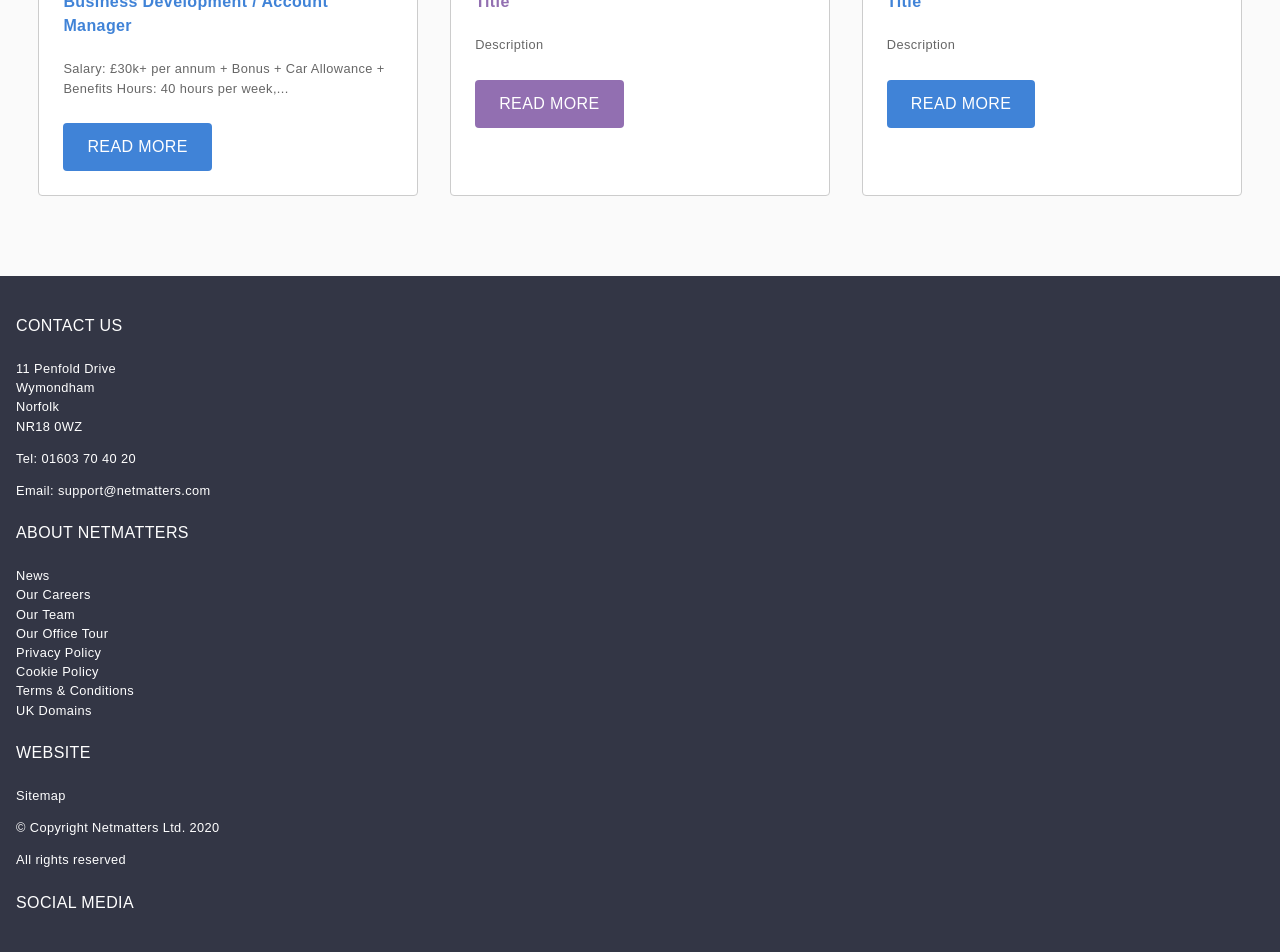
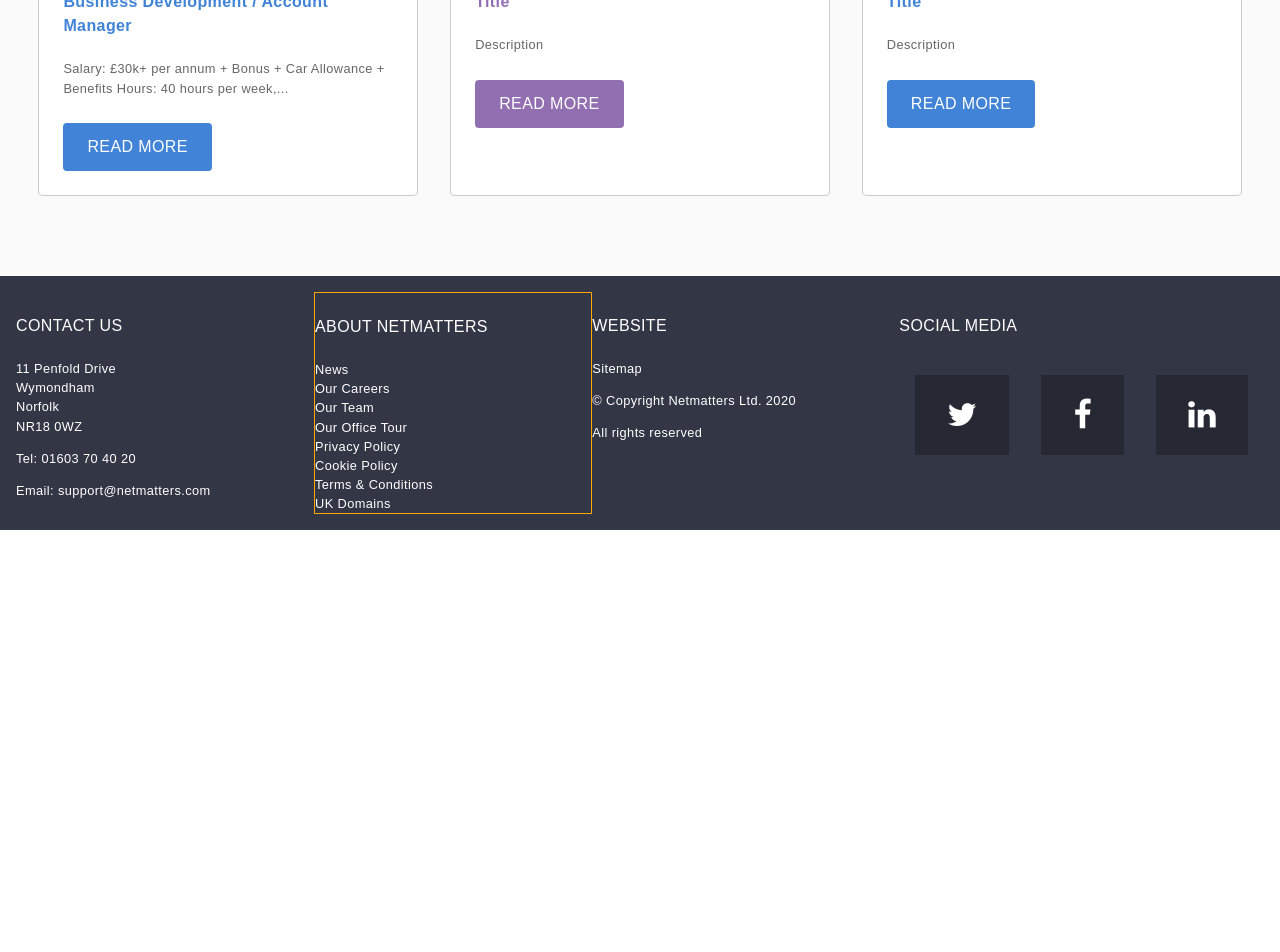
Before and after one commit to MaxwellJpg/netmatters, a PHP site: page / in a window 1280 px wide. Shown: the part 2658-3610 px from the top of the page. After the commit the page ends 3188 px from the top, so only its background shows below. Run offline with PHP 8.4, Linux system fonts and the light colour scheme; some web fonts are replaced.

Commit message:
add changes to the footer & add social icons to it

```diff
--- a/css/main.css
+++ b/css/main.css
@@ -432,23 +432,46 @@ footer h4 {
   background-color: #926fb1;
 }
 
-footer h4 {
+@media only screen and (min-width: 768px) {
+  .ft {
+    display: -webkit-flex;
+    -ms-flex-wrap: wrap;
+        flex-wrap: wrap;
+    -webkit-box-orient: horizontal;
+    -webkit-box-direction: normal;
+        -ms-flex-direction: row;
+            flex-direction: row;
+  }
+  .ft .contact,
+  .ft .about,
+  .ft .ft-website {
+    -webkit-box-flex: 1;
+        -ms-flex-positive: 1;
+            flex-grow: 1;
+  }
+}
+
+.ft .about {
+  border: 1px solid orange;
+}
+
+.ft h4 {
   text-transform: uppercase;
   font-weight: 400;
 }
 
-footer p,
-footer ul {
+.ft p,
+.ft ul {
   font-size: 0.8em;
 }
 
-footer ul {
+.ft ul {
   list-style: none;
   margin: 0;
   padding: 0;
 }
 
-footer a:hover {
+.ft a:hover {
   text-decoration: underline;
 }
 
@@ -569,4 +592,23 @@ footer a:hover {
   background-color: #333645;
   height: 5px;
 }
+
+.sc-icns {
+  display: -webkit-flex;
+}
+
+.sc-icns .social-icon {
+  background-color: rgba(0, 0, 0, 0.25);
+  text-align: center;
+  font-size: 2em;
+  padding: 0.5em 1em;
+  margin: 0.5em;
+  -webkit-box-flex: 1;
+      -ms-flex-positive: 1;
+          flex-grow: 1;
+}
+
+.sc-icns .social-icon:hover {
+  background-color: #3b5998;
+}
 /*# sourceMappingURL=main.css.map */
--- a/index.html
+++ b/index.html
@@ -158,7 +158,9 @@
         </div>
 
         <footer>
-            <h4 class="footer-titles">Contact Us</h4>
+            <div class="ft">
+                <div class="contact">
+                    <h4 class="">Contact Us</h4>
                     <p>11 Penfold Drive <br>
                     Wymondham <br>
                     Norfolk <br>
@@ -166,7 +168,8 @@
 
                     <p>Tel: <a>01603 70 40 20</a></p>
                     <p>Email: <a>support@netmatters.com</a></p>
-
+                </div>
+                <div class="about">
                     <h4 class="footer-titles">About Netmatters</h4>
                     <ul>
                         <li><a href="#">News</a></li>
@@ -178,12 +181,23 @@
                         <li><a href="#">Terms & Conditions</a></li>
                         <li><a href="#">UK Domains</a></li>
                     </ul>
-
+                </div>
+                <div class="ft-website">
                     <h4 class="footer-titles">Website</h4>
                     <p><a href="#">Sitemap</a></p>
                     <p>&copy; Copyright Netmatters Ltd. 2020</p>
                     <p>All rights reserved</p>
+                </div>
+                <div class="social">
                     <h4 class="footer-titles">Social Media</h4>
+                    <div class="sc-icns">
+                        <div class="social-icon"><i class="fa fa-twitter" aria-hidden="true"></i></div>
+                        <div class="social-icon"><i class="fa fa-facebook" aria-hidden="true"></i></div>
+                        <div class="social-icon"><i class="fa fa-linkedin" aria-hidden="true"></i></div>
+                    </div>
+                </div>
+
+            </div>
         </footer>
     </div>
 </body>
--- a/scss/_components.scss
+++ b/scss/_components.scss
@@ -117,3 +117,18 @@
     }
     background-color: $white;
 }
+
+.sc-icns {
+    display: -webkit-flex;
+    .social-icon{
+        background-color: rgba(0,0,0,.25);
+        text-align: center;
+        font-size: 2em;
+        padding: 0.5em 1em;
+        margin: 0.5em;
+        flex-grow: 1;
+    }
+    .social-icon:hover{
+        background-color: #3b5998;
+    }
+}
--- a/scss/_layout.scss
+++ b/scss/_layout.scss
@@ -117,7 +117,23 @@ footer {
     }
 }
 
-footer {
+.ft { //contact //about //website //social
+    @include mq(med){
+        display: -webkit-flex;
+        flex-wrap: wrap;
+        flex-direction: row;
+
+        .contact,
+        .about,
+        .ft-website {
+            flex-grow: 1;
+        }
+    }
+
+    .about {
+        border: 1px solid orange;
+    }
+
     h4 {
         text-transform: uppercase;
         font-weight: 400;
```
Also changed, not shown: 1 other file. Lines whose indentation alone changed are shown as unchanged.
